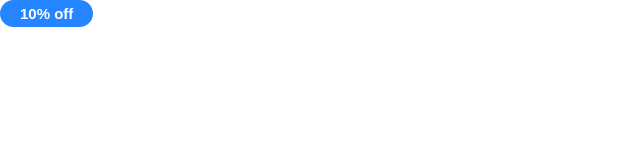
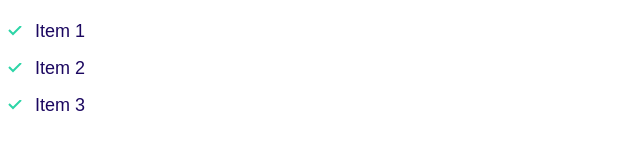
Before and after one commit to Muhammad-Usman-61/Moshify-Clone, a plain HTML site: page index.html in a window 1280 px wide. Shown: the whole page, without its empty margins (0-640 px from the left). Drawn offline with Linux system fonts and the light colour scheme.

Commit message:
Build list components

```diff
--- a/css/styles.css
+++ b/css/styles.css
@@ -2,7 +2,7 @@
     --color-primary: #2584ff;
     --color-secondary:  #00d9ff;
     --color-accent: #ff3400;
-    --color-heading: #1b0760;
+    --color-headings: #1b0760;
     --color-body: #918ca4;
 }
 
@@ -19,7 +19,7 @@ body{
 }
 
 h1,h2,h3{
-    color: var(--color-heading);
+    color: var(--color-headings);
     margin-bottom: 1rem;
 }
 
@@ -107,5 +107,36 @@ a{
     .badge--small{
         font-size: 1.2rem;
     }
+}
+
+/* Lists */
+
+.list{
+    list-style: none;
+    padding-left: 0;
+    color: var(--color-headings);
+}
+
+.list--inline .list__item{
+    display: inline-block;
+    margin-right: 2rem;
+}
+
+.list--tick{
+    list-style-image: url(../images/tick.svg);
+    padding-left: 3rem;
+}
+
+.list--tick .list__item{
+    padding-left: 0.5rem;
+    margin-bottom: 1rem;
+}
+
+@media screen and (min) {
+    .list--tick .list__item{
+        padding-left: 0;
+
+    }
+
 
 }
--- a/index.html
+++ b/index.html
@@ -13,6 +13,10 @@
     <link rel="stylesheet" href="./css/styles.css" />
   </head>
   <body>
-    <span class="badge badge--primary">10% off</span>
+    <ul class="list list--tick">
+      <li class="list__item">Item 1</li>
+      <li class="list__item">Item 2</li>
+      <li class="list__item">Item 3</li>
+    </ul>
   </body>
 </html>
```
Also changed, not shown: components/lists.html (added, +5 -0 lines), images/tick.svg (added).
